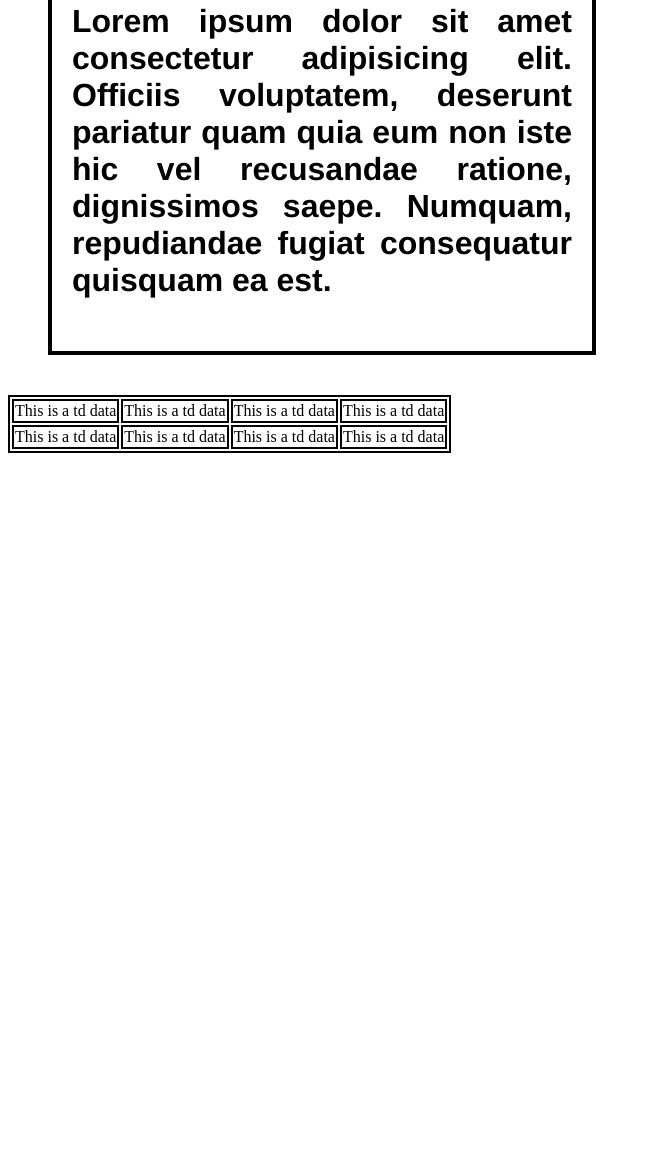
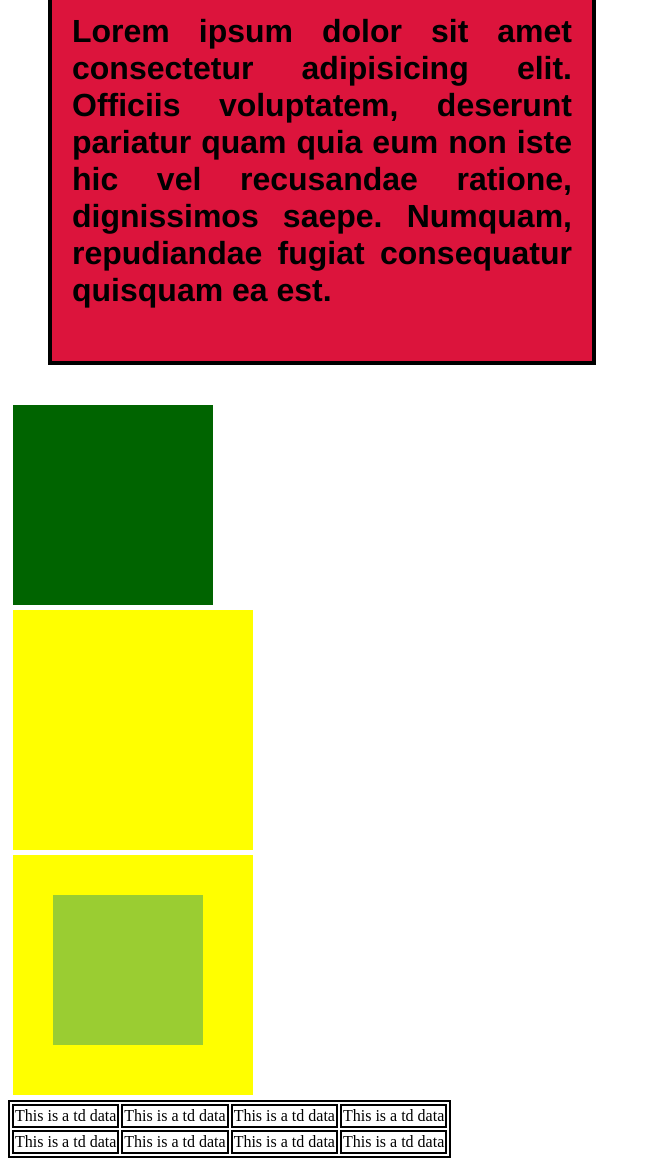
Before and after one commit to sagorc/web_app_dev_A2_batch, a plain HTML site: page HTML CSS 5/PaddingMargin.html in a window 1280 px wide. Shown: the part 1423-2589 px from the top of the page, without its empty margins (0-651 px from the left). Before the commit the page ends 1884 px from the top, so only its background shows below. Drawn offline with Linux system fonts and the light colour scheme.

Commit message:
all manu

```diff
--- a/HTML CSS 5/PaddingMargin.html
+++ b/HTML CSS 5/PaddingMargin.html
@@ -27,6 +27,8 @@
             padding-right: 20px;
             padding-left: 20px;
             width: 500px;
+            background-color: crimson;
+
         }
 
         .box {
@@ -47,7 +49,6 @@
 
         h3 {
             font-size: 2em;
-
         }
 
         .name {
@@ -59,9 +60,31 @@
             text-decoration: none;
             color: white;
             background-color: rgba(63, 224, 230, 0.904);
-            padding: 20px;
+            padding: 10px;
             font-size: 20px;
             border-radius: 20px;
+        }
+
+        #box1 {
+            width: 200px;
+            height: 200px;
+            margin: 5px;
+            background: darkgreen;
+        }
+
+        #box2 {
+            width: 200px;
+            height: 200px;
+            margin: 5px;
+            background: yellow;
+            padding: 20px;
+        }
+
+        #box3 {
+            width: 150px;
+            height: 150px;
+            margin: 20px;
+            background: yellowgreen;
         }
     </style>
 </head>
@@ -76,6 +99,7 @@
         <li>data</li>
         <li>data</li>
     </ul>
+    <hr>
     <a href="https://www.youtube.com/c/Nowshad247/videos">This is a click</a> ,
     <a href="">This is a click</a>,
     <a href="">This is a click</a>
@@ -85,10 +109,7 @@
         <p>Lorem ipsum dolor <a href="#">sit</a> amet consectetur adipisicing elit. Officiis voluptatem, deserunt
             pariatur quam quia eum
             non iste hic vel recusandae ratione, dignissimos saepe. <span class="name"> Numquam </span>, repudiandae
-            fugiat
-            consequatur quisquam ea
-            est.</p>
-
+            fugiat consequatur quisquam eaest.</p>
     </div>
     <div class="post">
         <h3>post title</h3>
@@ -102,6 +123,17 @@
             non iste hic vel recusandae ratione, dignissimos saepe. Numquam, repudiandae fugiat consequatur quisquam ea
             est.</p>
 
+    </div>
+    <div id="box1">
+
+    </div>
+    <div id="box2">
+
+    </div>
+    <div id="box2">
+        <div id="box3">
+
+        </div>
     </div>
     <table>
         <tr>
```
